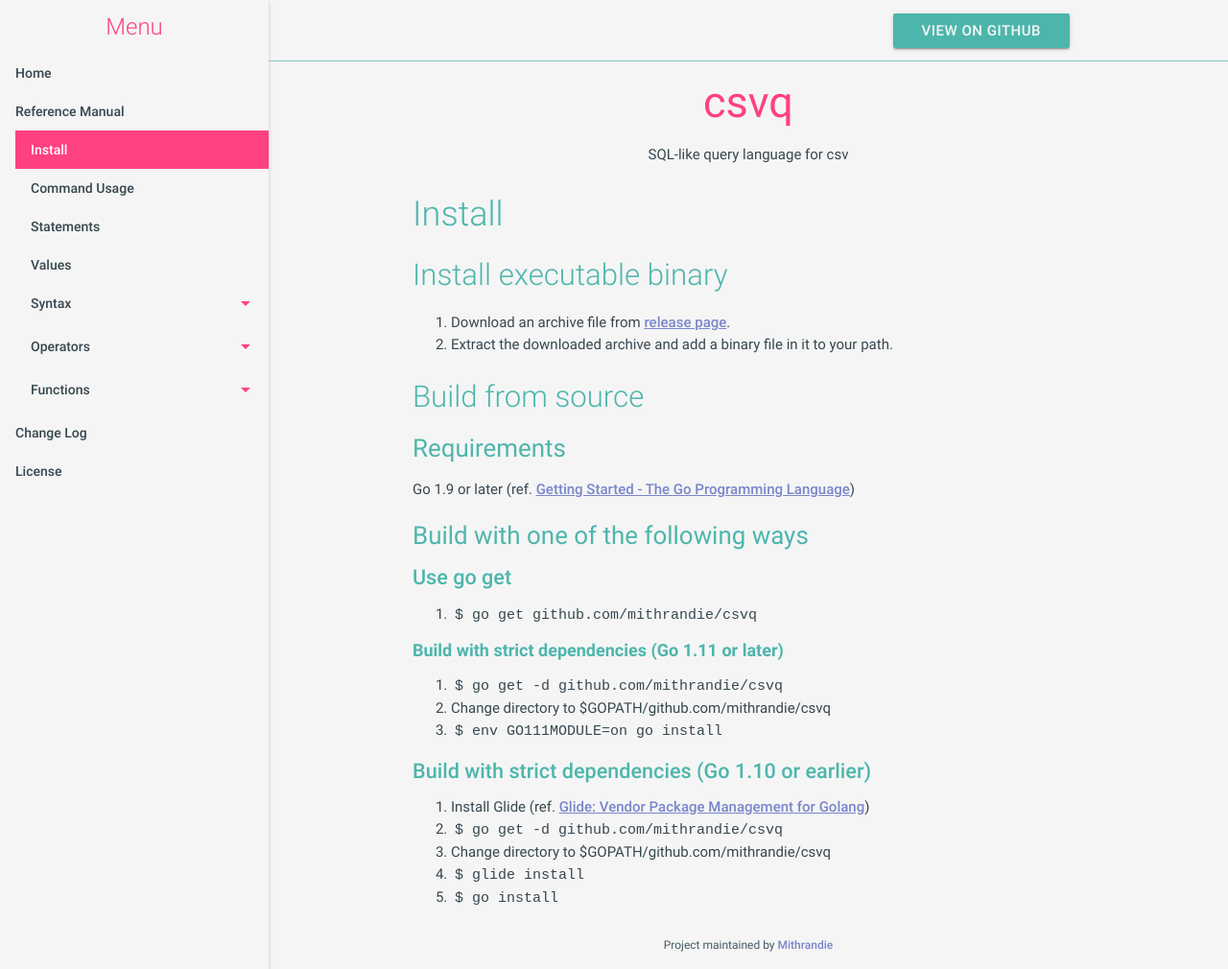
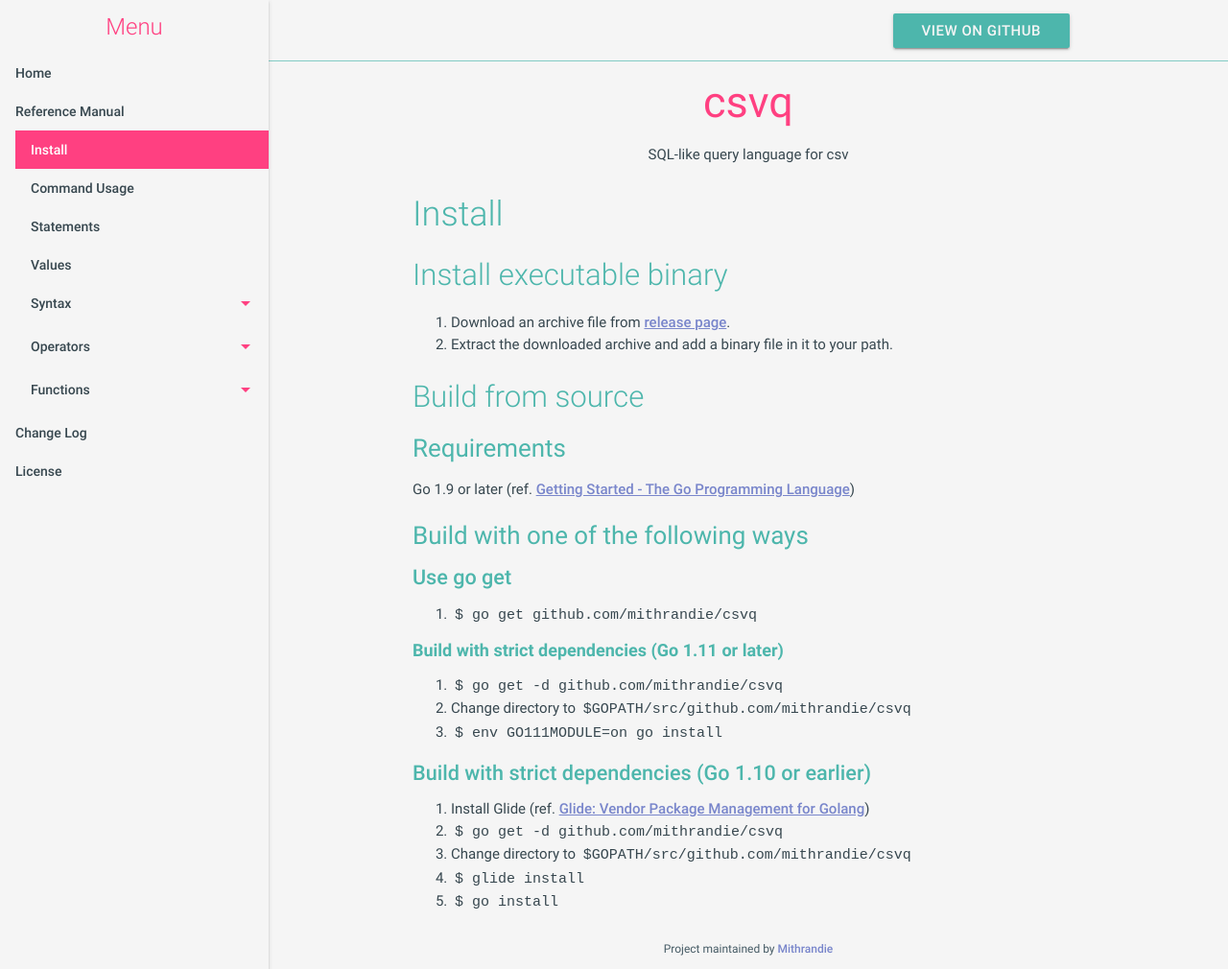
Before and after one commit to mithrandie/csvq, a Jekyll site: the page built from docs/_posts/2006-01-02-install.md, in a window 1280 px wide and 1010 px high. Shown: the whole window at 96% size. Built offline with Jekyll 4.4.1, drawn with Linux system fonts in a browser that asks for light colours.

Commit message:
Fix path in docs.

````diff
--- a/docs/_posts/2006-01-02-install.md
+++ b/docs/_posts/2006-01-02-install.md
@@ -26,13 +26,13 @@ Go 1.9 or later (ref. [Getting Started - The Go Programming Language](https://go
 ##### Build with strict dependencies (Go 1.11 or later)
 
 1. ```$ go get -d github.com/mithrandie/csvq```
-2. Change directory to $GOPATH/github.com/mithrandie/csvq
+2. Change directory to `$GOPATH/src/github.com/mithrandie/csvq`
 3. ```$ env GO111MODULE=on go install```
 
 #### Build with strict dependencies (Go 1.10 or earlier)
 
 1. Install Glide (ref. [Glide: Vendor Package Management for Golang](https://github.com/Masterminds/glide))
 2. ```$ go get -d github.com/mithrandie/csvq```
-3. Change directory to $GOPATH/github.com/mithrandie/csvq
+3. Change directory to `$GOPATH/src/github.com/mithrandie/csvq`
 4. ```$ glide install```
 5. ```$ go install```
````
